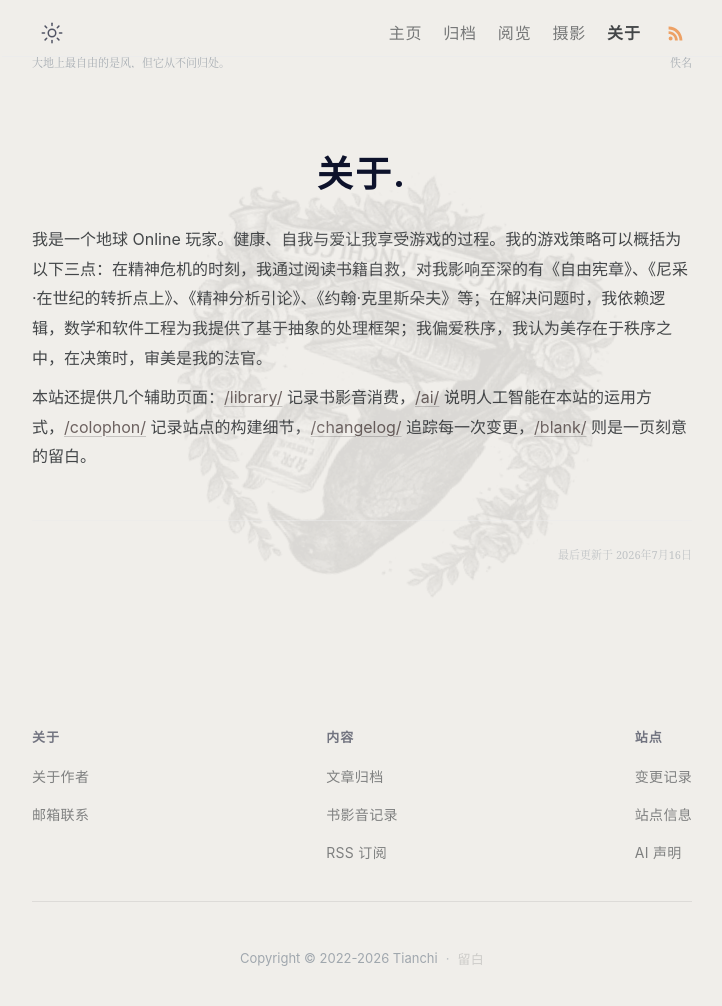
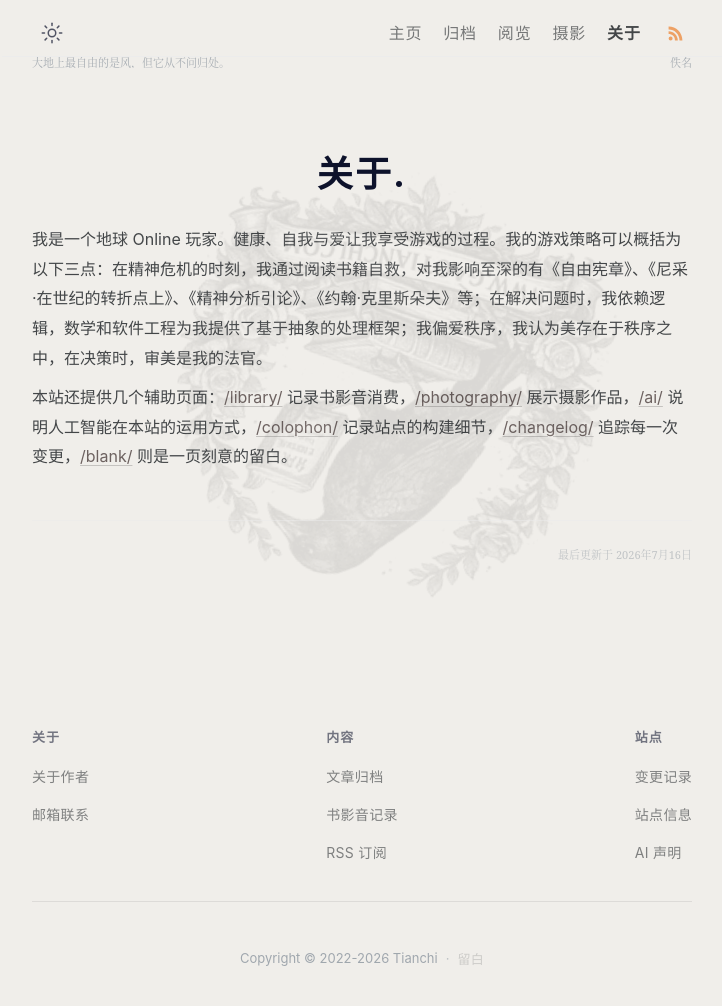
Before and after one commit to gaotianchi/gaotianchi.github.io, a Jekyll site: the page built from _pages/about.md, in a window 1280 px wide. Shown: the whole page, without its empty margins (278-1000 px from the left). Built offline with Jekyll 4.4.1, drawn with Linux system fonts in a browser that asks for light colours.

Commit message:
docs(about): 关于页面补充摄影入口
Co-Authored-By: Claude Fable 5 <noreply@anthropic.com>

```diff
--- a/_pages/about.md
+++ b/_pages/about.md
@@ -4,9 +4,9 @@ permalink: /about/
 layout: page
 description: 关于作者
 date: 2025-05-03T17:17:18+08:00
-lastmod: 2026-07-16T04:09:01+08:00
+lastmod: 2026-07-16T13:04:50+08:00
 ---
 
 我是一个地球 Online 玩家。健康、自我与爱让我享受游戏的过程。我的游戏策略可以概括为以下三点：在精神危机的时刻，我通过阅读书籍自救，对我影响至深的有《自由宪章》、《尼采·在世纪的转折点上》、《精神分析引论》、《约翰·克里斯朵夫》等；在解决问题时，我依赖逻辑，数学和软件工程为我提供了基于抽象的处理框架；我偏爱秩序，我认为美存在于秩序之中，在决策时，审美是我的法官。
 
-本站还提供几个辅助页面：[/library/](/library/) 记录书影音消费，[/ai/](/ai/) 说明人工智能在本站的运用方式，[/colophon/](/colophon/) 记录站点的构建细节，[/changelog/](/changelog/) 追踪每一次变更，[/blank/](/blank/) 则是一页刻意的留白。
+本站还提供几个辅助页面：[/library/](/library/) 记录书影音消费，[/photography/](/photography/) 展示摄影作品，[/ai/](/ai/) 说明人工智能在本站的运用方式，[/colophon/](/colophon/) 记录站点的构建细节，[/changelog/](/changelog/) 追踪每一次变更，[/blank/](/blank/) 则是一页刻意的留白。
```
